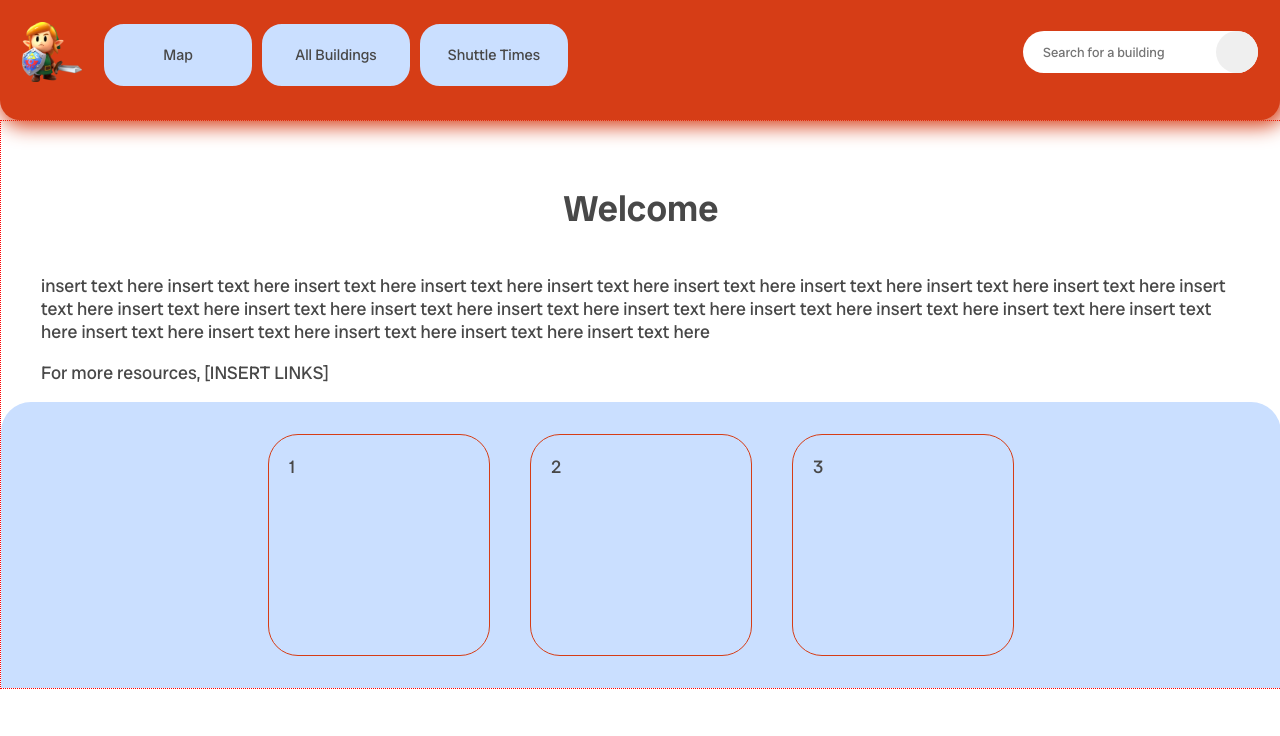
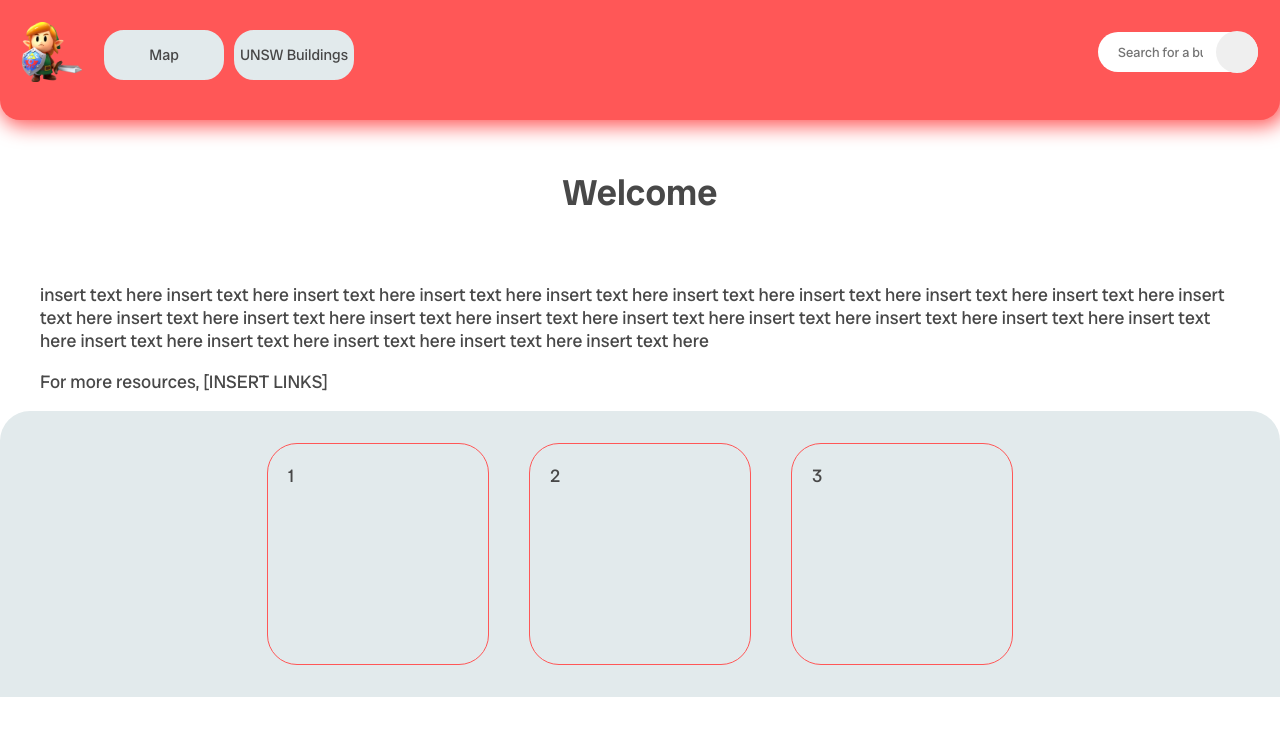
Before and after one commit to jasmine-chiu/StudySpotsInSyd, a React (Vite) app: page / in a window 1280 px wide. Shown: the top 736 px of the page. Built offline with nearby package versions, Linux system fonts and the light colour scheme; the HTML template or start-up script is replaced by a standard one.

Commit message:
feat: adding mapbox implementation, pivoting to study spots across syd

```diff
--- a/src/Buildings.jsx
+++ b/src/Buildings.jsx
@@ -47,6 +47,7 @@ const Buildings = () => {
                 <option>Weekday/Weekend</option>
               </select>
             </div>
+
             <div className="building-blocks">
               <div className="building-block-ex">
                 <h3>
@@ -61,6 +62,8 @@ const Buildings = () => {
                 <p>Toilets: </p>
               </div>
             </div>
+
+
           </div>
         </div>
 
--- a/src/Header.jsx
+++ b/src/Header.jsx
@@ -1,8 +1,33 @@
 
-import { useNavigate, Link } from "react-router-dom"
+import { useState } from 'react';
+import { Link } from 'react-router-dom';
 import placeholder from "./assets/placeholder.png"
+import { IoIosCloseCircle } from "react-icons/io";
 
-const Header = () => {
+const Header = ({ isCompact = false }) => {
+    const [isOpen, setIsOpen] = useState(false);
+
+    if (isCompact) {
+    return (
+      <div className="header-compact">
+        <button className="header-toggle" onClick={() => setIsOpen(!isOpen)}>
+         {isOpen ? (
+            <IoIosCloseCircle className="icon-img" title="Close Nav Bar" />
+          ) : (
+            <img src={placeholder} alt="Open Nav Bar" className="icon-img" />
+          )}
+        </button>
+
+        {isOpen && (
+          <nav className="compact-nav">
+            <Link className="nav-btn" to="/">Home</Link>
+            <Link className="nav-btn" to="/map">Map</Link>
+            <Link className="nav-btn" to="/spots">UNSW</Link>
+          </nav>
+        )}
+      </div>
+    );
+  }
     // const navigate = useNavigate();
 	return (
 		<>
@@ -11,8 +36,8 @@ const Header = () => {
 					<div className="nav-left">
 						<a href="/"><img id="logo" src={placeholder}/></a>
 						<Link className="nav-btn" to="/map">Map</Link>
-                        <Link className="nav-btn" to="/buildings">All Buildings</Link>
-                        <Link className="nav-btn" to="/shuttle">Shuttle Times</Link>
+						<Link className="nav-btn" to="/buildings">UNSW Buildings</Link>
+						{/* <Link className="nav-btn" to="/shuttle">Shuttle Times</Link> */}
 					</div>
 					<div className="nav-search">
 						<input className="search-bar" type="text" placeholder="Search for a building"></input>
--- a/src/Map.jsx
+++ b/src/Map.jsx
@@ -1,28 +1,67 @@
 import Header from "./Header"
+import { useEffect, useRef } from 'react';
+import mapboxgl from 'mapbox-gl';
+
 
 const Map = () => {
+	const mapRef = useRef()
+  	const mapContainerRef = useRef()
+
+	useEffect(() => {
+		const MB_TOKEN = "pk.eyJ1IjoianFzbWluYyIsImEiOiJjbW44bGF3MmcwYndvMnJwejI1ejd4NndqIn0.ts5PTb2BHeScF9oA3SSkfQ"
+		mapboxgl.accessToken = MB_TOKEN
+
+		mapRef.current = new mapboxgl.Map({
+			 container: mapContainerRef.current,
+			 style: 'mapbox://styles/mapbox/light-v10',
+			 zoom: 11,
+			 center: [151.2093, -33.8688]
+		});
+
+		return () => {
+      		mapRef.current.remove()
+    	}
+  	}, []);
+
 	return (
     <>
-			<Header />
+			<Header isCompact={true} />
 				<div className="page">
+					<div className="page-top">
+						<div className="page-title">
+							<h1>Map of Spots in Sydney</h1>
+						</div>
+					</div>
 					<div className="page-content">
-					<div className="page-title">
-						<h1>UNSW Buildings Map</h1>
+						<div className="map-content">
+							<div className="map-key">
+								hello i need to fill this out with a relevant interactive key ;-;
 							</div>
-					<div className="campus-toggle">
-						<button className="campus-toggle-btn">Kensington Campus</button>
-						<button className="campus-toggle-btn">Paddington Campus</button>
-					</div>
-					<div className="map-key">
-						{/* <button>show open</button> */}
-					</div>
-					<div className="map-model">
-						insert map
+      				<div className='map-container' ref={mapContainerRef}/>
 						</div>
 					</div>
 				</div>
     	</>
   	)
+
+	/* // return (
+	// 	<>
+	// 		<Header />
+	// 		<div className="page">
+	// 			<div className="page-content">
+	// 				<div className="page-title">
+	// 					<h1>Map of Spots in Sydney</h1>
+	// 				</div>
+	// 				<div className="map-key">
+	// 					{/* <button>show open</button> */
+	// 				</div>
+	// 				<div className="map-container" ref={mapContainer}>
+
+	// 				</div>
+	// 			</div>
+	// 		</div>
+	// 	</>
+	// ) */}
 }
 
 export default Map
--- a/src/styles/global.css
+++ b/src/styles/global.css
@@ -13,15 +13,23 @@ html, body {
   padding: 0;
 }
 
+* {
+    box-sizing: border-box;
+}
+
 .page {
-	border: dotted 1px orange;
   margin: 0;
   padding: 0;
   width: 100%;
   font-size: 18px;
   font-family: RCB;
   color: rgb(72, 72, 72);
+  display: flex;
+  flex-direction: column;
+  flex: 1;
 }
+
+
 
 html {
     height: 100%;
@@ -32,25 +40,89 @@ button {
 }
 
 button:hover {
-	background-color: white;
+	background-color: #E2EAEC;
 	font-weight: bold;
 	border: 1px rgb(72, 72, 72) solid
 }
 
+header.hidden {
+  transform: translateY(-100%);
+}
 
 header {
-	position: sticky;
+	position: static;
 	top: 0;
 	margin-top: 0;
 	width: 100%;
 	height: 120px;
-	background-color: #d63d16;
+	background-color: #FF5757;
 	border-bottom-left-radius: 20px;
 	border-bottom-right-radius: 20px;
-	box-shadow: 3px 3px 20px 3px #d63d16;
+	box-shadow: 3px 3px 20px 3px #FF5757;
 	z-index: 3;
 	/* horizontal, vertical, blur, spread */
+	transition: transform 0.3s ease;
 }
+
+.header-toggle {
+	position: sticky;
+	height: 50px;
+	width: 50px;
+	margin-top: 25px;
+	margin-left: 25px;
+	line-height: 50px;
+	border-radius: 50%;
+	border: none;
+	background-color: #FF5757;
+}
+
+.icon-img {
+  width: 100%;
+  height: 100%;
+  object-fit: contain;
+}
+
+.header-compact {
+	position: fixed;
+	top: 20px;
+  left: 20px;
+  display: flex;
+  align-items: center;
+  gap: 10px;
+}
+
+.compact-nav {
+	position: absolute;
+	display: flex;
+	align-items: center;
+	flex-direction: row;
+	top: 5px;
+	left: 100px;
+	background-color: #FF5757;
+	padding: 20px;
+	animation: slideIn 0.3s ease-out;
+	gap: 12px;
+	border-radius: 25px;
+}
+
+@keyframes slideIn {
+  from { opacity: 0; transform: translateX(-10px); }
+  to { opacity: 1; transform: translateX(0); }
+}
+
+/*
+@keyframes slideOut {
+  from { opacity: 1; transform: translateX(0); }
+  to { opacity: 0; transform: translateX(-10px); }
+} */
+
+.header-toggle:hover {
+	border: none;
+	box-shadow: 3px 3px 20px 3px #FF5757
+
+}
+
+
 a {
 	font-family: RCB;
 
@@ -63,6 +135,7 @@ a {
 .nav-bar {
     display: flex;
     flex-direction: row;
+		flex: 1;
     justify-content: space-between;
     padding: 22px;
 }
@@ -83,25 +156,22 @@ a {
 
 .nav-btn {
     width: 120px;
-    height: 42px;
+    height: 50px;
     line-height: 42px;
-    padding-top: 8px;
-    padding-bottom: 8px;
-    padding-left: 12px;
-    padding-right: 12px;
+    padding-top: 2px;
     text-align: center;
-    justify-content: center;
     font-size: 15px;
-    background-color: rgb(202, 223, 255);
+		line-height: 42px;
+    background-color: #E2EAEC;
     color: rgb(72,72,72);
     border-radius: 20px;
-    border: 2px solid rgb(202, 223, 255);
+    border: 2px solid #E2EAEC;
     text-decoration: none;
 }
 
 .nav-btn:hover {
 	font-weight: bold;
-	border: 2px dotted #d63d16;
+	border: 2px dotted #FF5757;
 }
 
 .nav-search {
@@ -146,16 +216,10 @@ a {
     justify-content: center;
 }
 
-.page {
-    display: flex;
-    flex-direction: column;
-    flex: 1;
-    border: 1px red dotted;
-}
 
 
 .page-title {
-    padding-top: 40px;
+    padding: 25px 10px;
     display: flex;
     justify-content: center;
 }
@@ -174,7 +238,7 @@ a {
 }
 
 .funcs {
-    background-color: rgb(202, 223, 255);
+    background-color: #E2EAEC;
     border-radius: 30px 30px 0px 0px;
     display: flex;
     flex-direction: row;
@@ -192,7 +256,7 @@ a {
     box-sizing: border-box;
     height: 222px;
     width: 222px;
-    border: #d63d16 1px solid;
+    border: #FF5757 1px solid;
     /* float: left; */
     border-radius: 30px;
     margin: 20px;
@@ -201,13 +265,34 @@ a {
 }
 
 .block:hover {
-    border: #d63d16 2.5px solid;
-    box-shadow: 0px 3px 10px 3px #d63d16;
+    border:#FF5757 2.5px solid;
+    box-shadow: 0px 3px 10px 3px #FF5757;
     cursor: pointer;
 }
 
 .scroll-to-see {
-     display: none;
+  display: none;
+}
+
+.map-content {
+	display: flex;
+	flex-direction: row;
+}
+
+.map-key {
+	background-color: #9AA7FF;
+	border-radius: 30px;
+	padding: 12px;
+}
+
+.map-container {
+    border: #9AA7FF 3px solid;
+    border-radius: 30px;
+    /* flex-grow: 1; */
+		/* flex-direction: column; */
+		height: 80vh;
+    width: 70%;
+    overflow: hidden;
 }
 
 @media (max-width: 832px) {
@@ -225,8 +310,10 @@ a {
     }
     .page-content {
         display: flex;
+        flex-grow: 1;
         flex-direction: column;
         justify-content: space-evenly;
+        overflow: scroll;
     }
     .scroll-to-see {
         /* position: relative; */
```
Also changed, not shown: src/Campus.jsx (added, +28 -0 lines), src/Dash.jsx (+4 -4 lines), 1 other file (tests, documents, lock files or other folders). Lines whose indentation alone changed are shown as unchanged.
